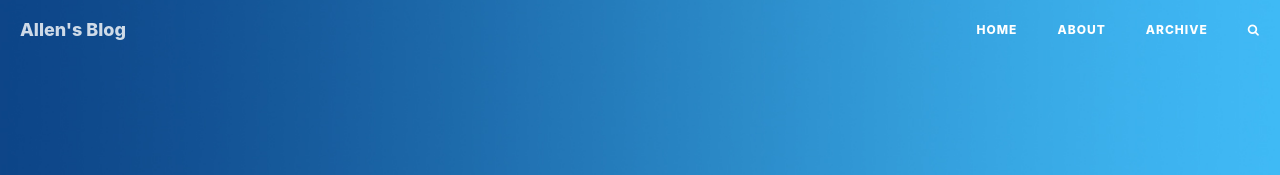
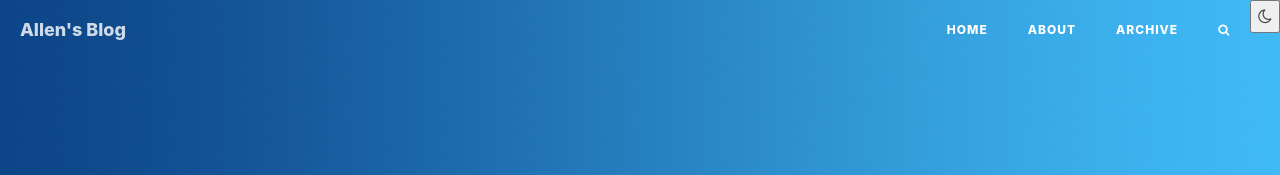
Before and after one commit to 2091k/blog2, a Jekyll site: the page built from index.html, in a window 1280 px wide. Shown: the top 175 px of the page. Built offline with Jekyll 4.4.1, drawn with Linux system fonts in a browser that asks for light colours; the list of posts is cut into pages by our own code; comment, search, counter and statistics services are not loaded.

Commit message:
feat: 添加主题切换按钮到导航栏

```diff
--- a/_includes/nav.html
+++ b/_includes/nav.html
@@ -34,6 +34,11 @@
                             <a href="javascript:void(0)">
                                 <i class="fa fa-search"></i>
                             </a>
+                        </li>
+                        <li>
+                            <button class="theme-toggle-btn" id="theme-toggle" title="切换白天/黑夜模式">
+                                <i class="fa fa-moon-o"></i>
+                            </button>
                         </li>
                     </ul>
                 </div>
```
